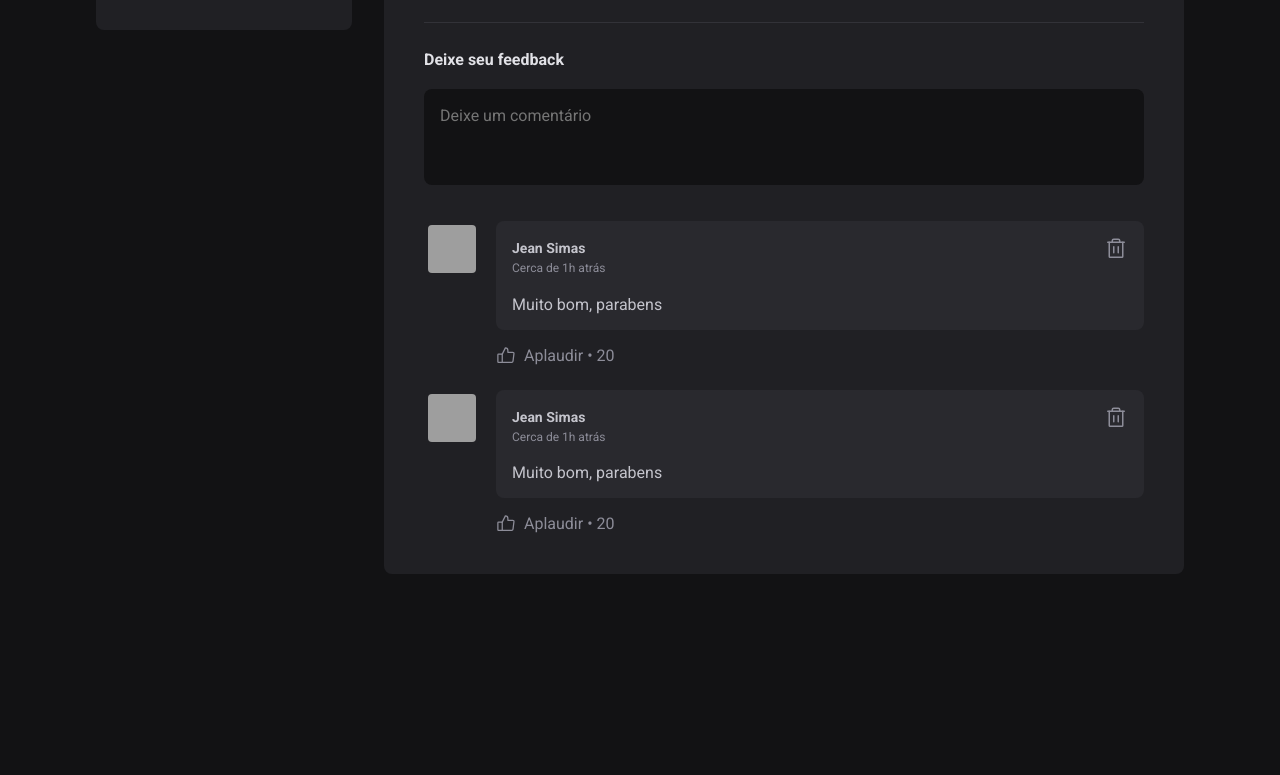
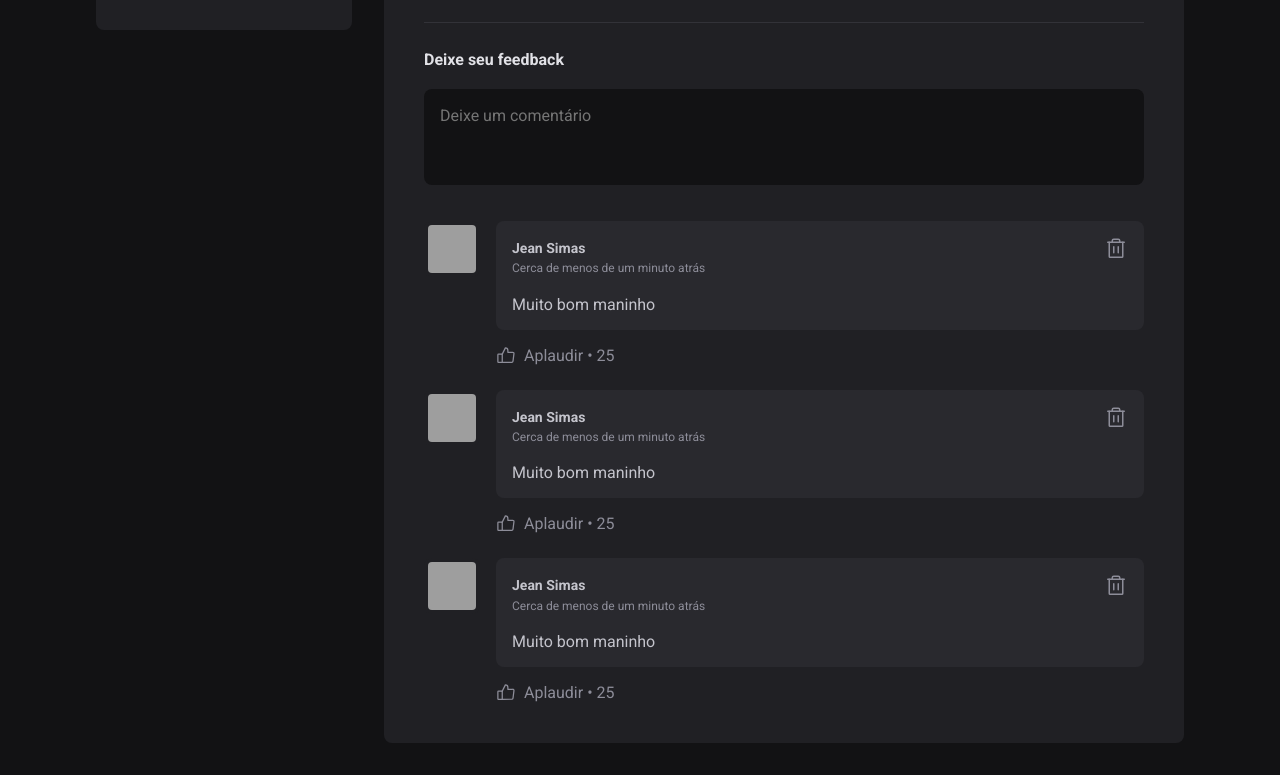
Before and after one commit to J3anSimas/ignite-feed, a React (Vite) app: page / in a window 1280 px wide. Shown: the part 389-1164 px from the top of the page. Before the commit the page ends 995 px from the top, so only its background shows below. Built offline with nearby package versions, Linux system fonts and the light colour scheme; grey boxes are pictures that could not be loaded.

Commit message:
Finishing implementing all features

```diff
--- a/package.json
+++ b/package.json
@@ -12,11 +12,13 @@
     "date-fns": "^2.29.3",
     "phosphor-react": "^1.4.1",
     "react": "^18.2.0",
-    "react-dom": "^18.2.0"
+    "react-dom": "^18.2.0",
+    "uuid": "^9.0.0"
   },
   "devDependencies": {
     "@types/react": "^18.0.24",
     "@types/react-dom": "^18.0.7",
+    "@types/uuid": "^8.3.4",
     "@vitejs/plugin-react": "^2.2.0",
     "typescript": "^4.6.4",
     "vite": "^3.2.0"
--- a/src/components/Comment/Comment.component.tsx
+++ b/src/components/Comment/Comment.component.tsx
@@ -1,30 +1,59 @@
 import styles from './Comment.module.css'
 import {Trash, ThumbsUp} from 'phosphor-react'
 import Avatar from '../Avatar/Avatar.component'
+import { format, formatDistanceToNow } from 'date-fns'
+import { ptBR } from 'date-fns/locale'
 
-export function Comment() {
+export type CommentProps = {
+  id: string,
+  author: {
+    avatarLink: string
+    name: string
+  },
+  content: string,
+  publishedAt: Date,
+  applause: Number,
+  onDeleteComment: (comment: string) => void
+  onApplaud: (comment: string) => void
+}
+export function Comment({id, author, content, publishedAt, applause, onDeleteComment, onApplaud}: CommentProps) {
+  const publishedAtFormatted = format(publishedAt, "d 'de' LLLL 'às' HH:mm'h'",{
+    locale: ptBR
+  })
+
+  const publishedAtRelative = formatDistanceToNow(publishedAt, {
+    locale: ptBR,
+  })
+
+  function handleDeleteComment() {
+    onDeleteComment(id)
+  }
+
+  function handleApplaud() {
+    onApplaud(id)
+  }
   return (
     <div className={styles.comment}>
-      <Avatar url="https://github.com/diego3g.png" hasBorder={false}/>
+      <Avatar url={author.avatarLink} hasBorder={false}/>
 
       <div className={styles.commentBox}>
         <div className={styles.commentContent}>
           <header>
             <div className={styles.authorAndTime}>
-              <strong>Jean Simas</strong>
-              <time title="03 de novembro às 14:29" dateTime={Date.now().toString()}>Cerca de 1h atrás</time>
+              <strong>{author.name}</strong>
+              <time title={publishedAtFormatted} dateTime={publishedAt.toISOString()}>Cerca de {publishedAtRelative} atrás</time>
             </div>
-              <button title="Deletar comentário">
+              <button title="Deletar comentário" onClick={handleDeleteComment}>
                 <Trash size={24} />
               </button>
           </header>
 
-          <p>Muito bom, parabens</p>
+          <p>{content}</p>
         </div>
         <footer>
-          <button>
+          <button onClick={handleApplaud}>
             <ThumbsUp size={20}/>
-            Aplaudir <span>20</span>
+            Aplaudir <span>{applause.toString()}</span>
           </button>
         </footer>
       </div>
--- a/src/components/Post/Post.component.tsx
+++ b/src/components/Post/Post.component.tsx
@@ -1,5 +1,7 @@
 import { format, formatDistanceToNow } from 'date-fns'
 import { ptBR } from 'date-fns/locale'
+import {v4} from 'uuid'
+import React, { useState } from 'react'
 
 import Avatar from '../Avatar/Avatar.component'
 import { Comment } from '../Comment/Comment.component'
@@ -19,7 +21,49 @@ type PostProps = {
     }[]
   }
 }
+
+type Comment = {
+  id: string,
+  author: {
+    avatarLink: string
+    name: string
+  },
+  content: string,
+  publishedAt: Date,
+  applause: Number
+}
 export default function Post({ author, post, publishedAt }: PostProps) {
+  const [comments, setComments] = useState<Comment[]>([
+    {
+      id: v4(),
+      author: {
+        avatarLink: 'https://github.com/j3ansimas.png',
+        name: 'Jean Simas'
+      },
+      content: 'Muito bom maninho',
+      publishedAt: new Date(),
+      applause: 25
+    },{
+      id: v4(),
+      author: {
+        avatarLink: 'https://github.com/j3ansimas.png',
+        name: 'Jean Simas'
+      },
+      content: 'Muito bom maninho',
+      publishedAt: new Date(),
+      applause: 25
+    },{
+      id: v4(),
+      author: {
+        avatarLink: 'https://github.com/j3ansimas.png',
+        name: 'Jean Simas'
+      },
+      content: 'Muito bom maninho',
+      publishedAt: new Date(),
+      applause: 25
+    }
+  ])
+  const [newCommentText, setNewCommentText] = useState('')
   const publishedAtFormatted = format(publishedAt, "d 'de' LLLL 'às' HH:mm'h'",{
     locale: ptBR
   })
@@ -28,6 +72,36 @@ export default function Post({ author, post, publishedAt }: PostProps) {
     locale: ptBR,
     addSuffix: true
   })
+
+
+  function handleNewComment(event: React.FormEvent<HTMLFormElement>) {
+    event.preventDefault()
+    setComments([...comments, {
+      id: v4(),
+      author: {
+        avatarLink: 'https://github.com/diego3g.png',
+        name: 'Diego Rocket'
+      },
+      content: newCommentText,
+      publishedAt: new Date(),
+      applause: 0
+    }])
+    setNewCommentText('')
+  }
+
+  function deleteComment(comment: string) {
+    setComments(comments.filter(com => com.id !== comment))
+  }
+
+  function Applaud(comment: string) {
+    setComments(comments.map(com => {
+      if(com.id === comment) {
+
+        com.applause = Number(com.applause) + 1
+      }
+      return com
+    }))
+  }
 
   return (
     <article className={styles.post}>
@@ -53,17 +127,39 @@ export default function Post({ author, post, publishedAt }: PostProps) {
         }
       </div>
 
-      <form className={styles.commentForm}>
+      <form className={styles.commentForm} onSubmit={handleNewComment}>
         <strong>Deixe seu feedback</strong>
-        <textarea placeholder="Deixe um comentário"/>
+        <textarea
+          placeholder="Deixe um comentário"
+          value={newCommentText}
+          onChange={e => setNewCommentText(e.target.value)}
+          required
+
+        />
+
+
         <footer>
-          <button type="submit">Publicar</button>
+          <button
+            type="submit"
+            disabled={newCommentText === ''}
+          >Publicar</button>
         </footer>
       </form>
       <div className={styles.commentList}>
-        <Comment />
-        <Comment />
+       {
+       comments.map(({id, applause, author, content, publishedAt}) => (
+        <Comment
+          id={id}
+          applause={applause}
+          author={author}
+          content={content}
+          publishedAt={publishedAt}
 
+          onDeleteComment={deleteComment}
+          onApplaud={Applaud}
+        />
+       ))
+       }
       </div>
     </article>
   )
--- a/src/components/Post/Post.module.css
+++ b/src/components/Post/Post.module.css
@@ -109,8 +109,12 @@
 
 }
 
+.commentForm button[type=submit]:disabled {
+  opacity: .6;
+  cursor: not-allowed;
+}
 
-.commentForm button[type=submit]:hover {
+.commentForm button[type=submit]:not(:disabled):hover {
   background: var(--green-300);
 }
 
```
